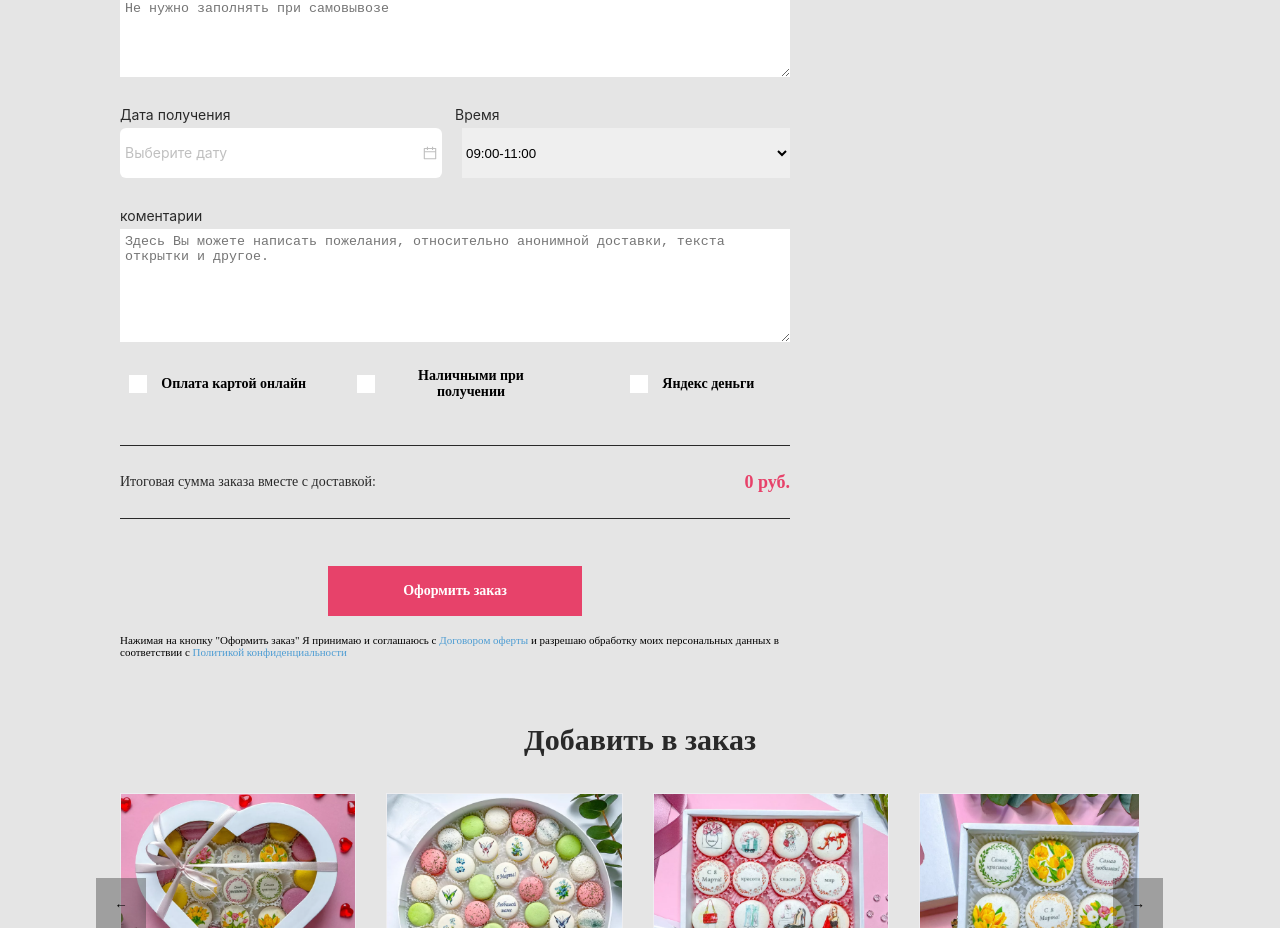
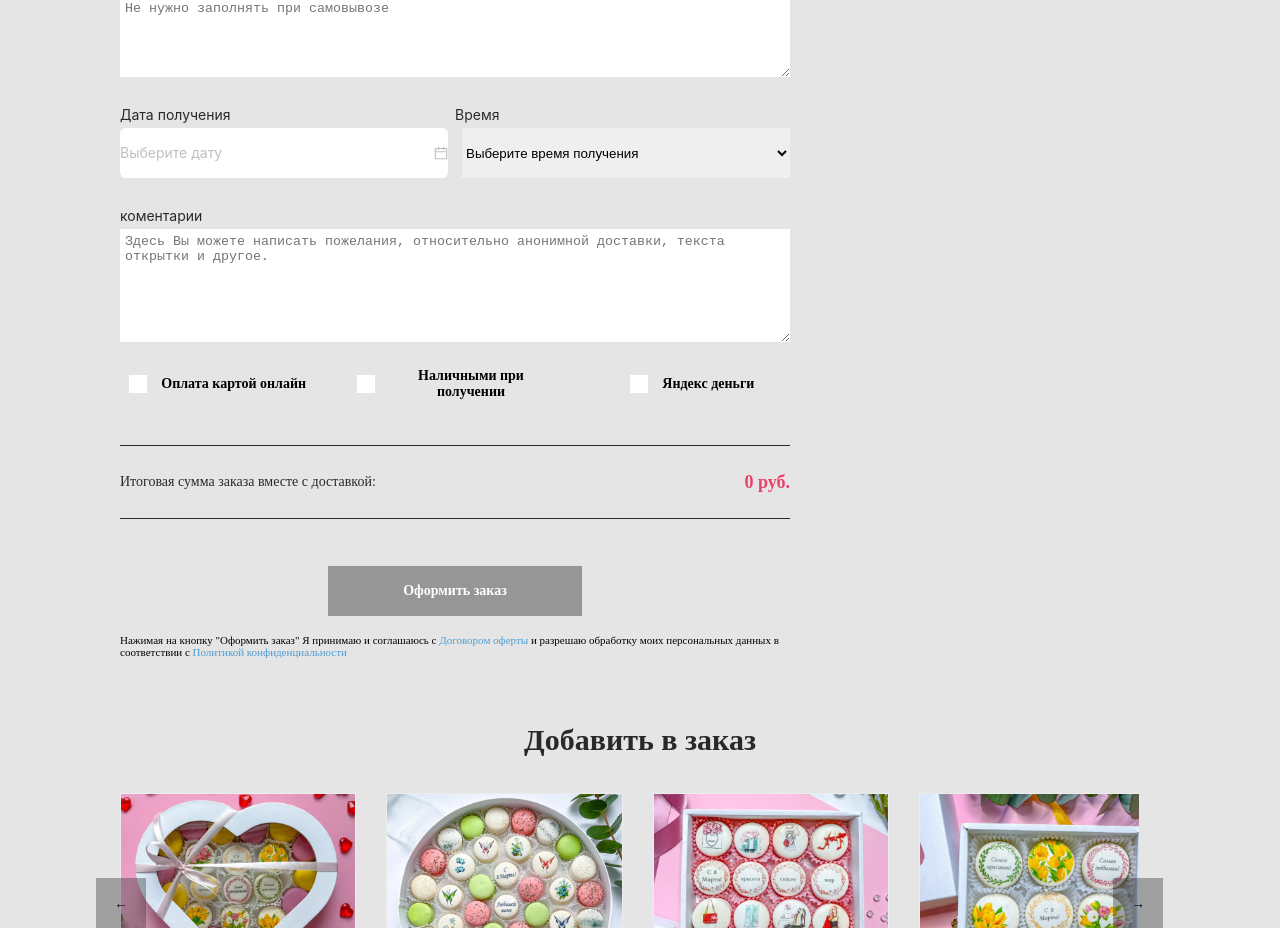
Before and after one commit to kudinov-andrej/sweet, a React (Create React App) app: page /#/basket in a window 1280 px wide. Shown: the part 1220-2148 px from the top of the page. Built offline with nearby package versions, Linux system fonts and the light colour scheme.

Commit message:
исправил валидацию даты и времени доставки

```diff
--- a/src/App.css
+++ b/src/App.css
@@ -2339,10 +2339,22 @@ header {
   transition: scale 0.3s ease;
 }
 
+.button__order-goods_disabled {
+  cursor: default;
+  background-color: #969696;
+}
+
 .button__order-goods:hover {
   cursor: pointer;
   scale: 1.05;
 }
+
+.button__order-goods_disabled:hover {
+  scale: 1;
+  cursor: default;
+}
+
+
 
 .basket__text-agreement {
   margin: 0;
--- a/src/App.js
+++ b/src/App.js
@@ -17,6 +17,7 @@ function App() {
   const [discountsError, setDiscountsError] = useState("");
   const [openPopupAddGoods, setOpenPopupAddGoods] = useState(false);
   const [titleGoodsForPopup, setTitleGoodsForPopup] = useState("");
+  const [dayError, setDayError] = useState(true);
 
   function hendleOpenButton() {
     setOpenBlockSet(!openBlockSet)
@@ -227,6 +228,8 @@ function App() {
             handleScrollLeft={handleScrollLeft}
             setOpenPopupAddGoods={setOpenPopupAddGoods}
             setTitleGoodsForPopup={setTitleGoodsForPopup}
+            dayError={dayError}
+            setDayError={setDayError}
           />}
         />
       </Routes>
--- a/src/UseFormValidation/useFormValidation.js
+++ b/src/UseFormValidation/useFormValidation.js
@@ -15,6 +15,13 @@ export function useFormWithValidation() {
         if (name === 'email') {
             const emailError = !isEmail(value) ? 'Неверный формат электронной почты' : '';
             setErrors({ ...errors, [name]: emailError });
+        } else if (name === 'time') {
+            if (value === "Выберите время получения") {
+                const timeError = 'Выберите время получения';
+                setErrors({ ...errors, [name]: timeError });
+            } else {
+                setErrors({ ...errors, [name]: "" });
+            }
         } else {
             setErrors({ ...errors, [name]: target.validationMessage });
         }
@@ -23,6 +30,7 @@ export function useFormWithValidation() {
         setValues({ ...values, [name]: value });
 
     };
+
 
     const resetForm = useCallback(
         (newValues = {}, newErrors = {}, newIsValid = false) => {
@@ -33,5 +41,5 @@ export function useFormWithValidation() {
         [setValues, setErrors, setIsValid]
     );
 
-    return { values, handleChange, errors, isValid, resetForm };
+    return { values, handleChange, errors, isValid, resetForm, setValues, setErrors, setIsValid };
 }
--- a/src/basketPage/BasketForm/BasketForm.jsx
+++ b/src/basketPage/BasketForm/BasketForm.jsx
@@ -6,11 +6,13 @@ import DeliveryImgFree from '../../image/delivery/картинкаРука.svg';
 import { useFormWithValidation } from '../../UseFormValidation/useFormValidation';
 
 
+
 function BasketForm(props) {
-
-    const { values, handleChange, errors, isValid, resetForm } = useFormWithValidation();
+    const { values, handleChange, errors, isValid, setValues, setErrors, setIsValid } = useFormWithValidation();
 
     const currentDate = new Date();
+    const todayDay = currentDate.getDate();
+
     const dateMonthLater = new Date(currentDate.setMonth(currentDate.getMonth() + 1));
     let dates = [];
     for (let date = currentDate; date <= dateMonthLater; date.setDate(date.getDate() + 1)) {
@@ -36,9 +38,11 @@ function BasketForm(props) {
         })
     }
 
+
+
     return (
 
-        <form className='basket__form-conteiner' onSubmit={handleBuySubmit}>
+        <form className='basket__form-conteiner' onSubmit={handleBuySubmit} noValidate>
             <div className='basket__input-box'>
                 <div className='basket__input-conteiner'>
                     <label htmlFor="basket__form-input_typy_name" className='basket__form-label'>Ваше имя*</label>
@@ -63,6 +67,7 @@ function BasketForm(props) {
                         name='tel'
                         value={values.tel}
                         onChange={handleChange}
+                        pattern='^(?:\+7|8)\d{10}$'
                     />
                     <span className='basket__form-error'>{errors.tel}</span>
                 </div>
@@ -111,18 +116,31 @@ function BasketForm(props) {
             <div className='basket__input-box'>
                 <div className='basket__input-conteiner'>
                     <label htmlFor="basket__form-input_typy_date" className='basket__form-label'>Дата получения</label>
-                    <DatePicker className='basket__form-input basket__form-input_typy_date' id="basket__form-input_typy_date" placeholder='Выберите дату'>
+                    <DatePicker
+                        className='basket__form-input basketform-input_typy_date'
+                        id="basket__form-input_typy_date"
+                        placeholder='Выберите дату'
+                        format="DD-MM-YYYY"
+                        onChange={(date, dateString) => {
+                            if (dateString >= todayDay.toString()) {
+                                setValues({ ...values, day: dateString });
+                                setErrors({ ...errors, day: "" });
+                                props.setDayError(false);
+                            } else {
+                                const dayError = 'Выберите корректную дату доставки';
+                                setErrors({ ...errors, day: dayError });
+                                props.setDayError(true);
+                            }
+                        }}
+                    >
                         <select defaultValue={currentDate}
                             {...(props.expressDelivery ? { required: true } : {})}
                             className='basket__form-input basket__form-input_typy_date'
-                            name='data'
-                            value={values.data}
-                            onChange={handleChange}
                         >
                             {dates.map(d => <Option key={d}>{d.toLocaleDateString()}</Option>)}
                         </select>
                     </DatePicker>
-                    <span className='basket__form-error'>{errors.data}</span>
+                    <span className='basket__form-error'>{errors.day}</span>
                 </div>
                 <div className='basket__input-conteiner'>
                     <label htmlFor="basket__form-input_typy_time" className='basket__form-label'>Время</label>
@@ -133,6 +151,7 @@ function BasketForm(props) {
                         value={values.time}
                         onChange={handleChange}
                     >
+                        <option className='basket__form-input_option'>Выберите время получения</option>
                         <option className='basket__form-input_option'>09:00-11:00</option>
                         <option className='basket__form-input_option'>11:00-13:00</option>
                         <option className='basket__form-input_option'>13:00-15:00</option>
@@ -200,7 +219,7 @@ function BasketForm(props) {
                     :
                     props.getTotalPrice() - props.discountsValue} руб.</p>
             </div>
-            <button type='submit' className='button__order-goods' disabled={!isValid} >Оформить заказ</button>
+            <button type='submit' className={!isValid || props.dayError ? 'button__order-goods button__order-goods_disabled' : 'button__order-goods'} disabled={!isValid || props.dayError} >Оформить заказ</button>
             <p className="basket__text-agreement">Нажимая на кнопку "Оформить заказ" Я принимаю и соглашаюсь с <a className='basket__link-agreement' href='#'>Договором оферты</a> и разрешаю обработку моих персональных данных в соответствии с <a className='basket__link-agreement' href='#'>Политикой конфиденциальности</a></p>
         </form>
 
--- a/src/basketPage/BasketPage.jsx
+++ b/src/basketPage/BasketPage.jsx
@@ -45,6 +45,8 @@ function BasketPage(props) {
                         expressDelivery={props.expressDelivery}
                         getTotalPrice={props.getTotalPrice}
                         discountsValue={props.discountsValue}
+                        dayError={props.dayError}
+                        setDayError={props.setDayError}
                     />
                 </div>
                 <BasketProduct
```
Also changed, not shown: 1 other file (tests, documents, lock files or other folders).
